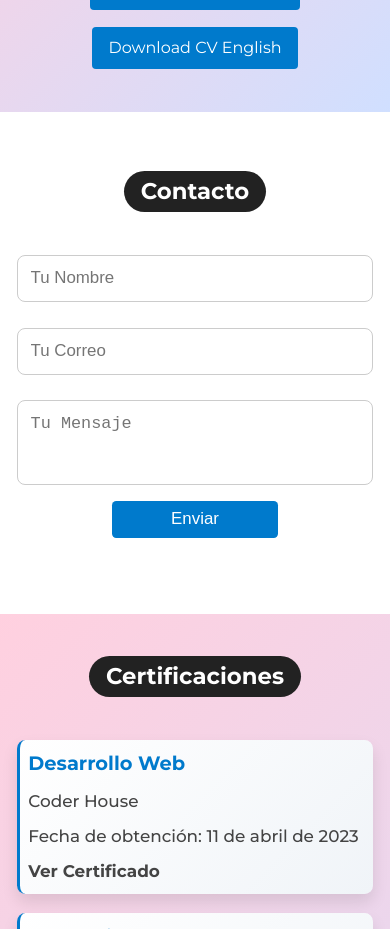
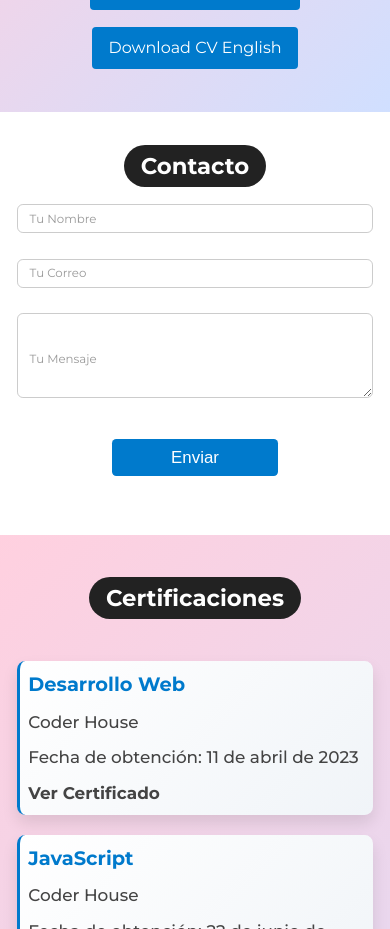
Before and after one commit to santic4/portafolioSantiago, a React (Create React App) app: page / in a window 390 px wide. Shown: the part 5485-6414 px from the top of the page. Built offline with nearby package versions, Linux system fonts and the light colour scheme.

Commit message:
responsive form

```diff
--- a/src/components/Contact.css
+++ b/src/components/Contact.css
@@ -17,31 +17,59 @@
 
 #contact form {
   max-width: 50vw;
-  color: white;
+  color: #444;
   margin: 0 auto;
 }
 
-#contact input, #contact textarea {
+.form-group {
+  position: relative;
+  margin-bottom: 3vh;
+}
+
+.form-group input,
+.form-group textarea {
   width: 100%;
-  padding: 1.5vh;
+  padding: 1vh;
   font-size: 2vh;
   height: auto;
   color: #444;
-  border-radius: 8px;
+  border-radius: 0.7vh;
   border: 1px solid #ccc;
-  width: 100%;
-  resize: none;
-  overflow: hidden;
   box-sizing: border-box;
   transition: border-color 0.3s ease-in-out;
+  background: none;
 }
 
-#contact .textarea-message{
+.form-group label {
+  position: absolute;
+  top: 50%;
+  left: 1.5vh;
+  transform: translateY(-50%);
+  font-size: 1.4vh;
+  color: #999;
+  pointer-events: none;
+  transition: all 0.3s ease;
+}
+
+.form-group input:focus + label,
+.form-group input:not(:placeholder-shown) + label,
+.form-group textarea:focus + label,
+.form-group textarea:not(:placeholder-shown) + label {
+  top: -0.7vh;
+  left: 1.5vh;
+  font-size: 1.4vh;
+  color: var(--primary-color);
+  background-color: white; /* Ajusta según tu fondo */
+  padding: 0 0.5vh;
+}
+
+#contact .textarea-message {
   min-height: 10vh;
   max-height: auto;
 }
 
-#contact input:focus, #contact textarea:focus {
+#contact input:focus,
+#contact textarea:focus {
   border-color: var(--primary-color);
 }
 
@@ -62,9 +90,8 @@
 }
 
 @media (max-width: 600px) {
-
   #contact {
-    margin: 5vh 0 7vh;
+    margin: 2vh 0;
     padding: 2vh 2vh;
   }
 
@@ -83,4 +110,13 @@
     color: white;
     margin: 0 auto;
   }
+
+  #contact input,
+  #contact textarea {
+    width: 100%;
+    padding: 0.8vh;
+    font-size: 1.5vh;
+    color: #444;
+    border: 1px solid #ccc;
+  }
 }
--- a/src/components/Contact.jsx
+++ b/src/components/Contact.jsx
@@ -39,40 +39,40 @@ function Contact() {
             <h2>Contacto</h2>
             <form onSubmit={handleSubmit}>
                 <div className="form-group">
-                    <label htmlFor="name">Tu Nombre</label>
                     <input
                         type="text"
                         id="name"
                         name="name"
-                        placeholder="Tu Nombre"
+                        placeholder=" "
                         value={formData.name}
                         onChange={handleChange}
                         required
                     />
+                    <label htmlFor="name">Tu Nombre</label>
                 </div>
                 <div className="form-group">
-                    <label htmlFor="email">Tu Correo</label>
                     <input
                         type="email"
                         id="email"
                         name="email"
-                        placeholder="Tu Correo"
+                        placeholder=" "
                         value={formData.email}
                         onChange={handleChange}
                         required
                     />
+                    <label htmlFor="email">Tu Correo</label>
                 </div>
                 <div className="form-group">
-                    <label htmlFor="message">Tu Mensaje</label>
                     <textarea
                         id="message"
                         name="message"
-                        placeholder="Tu Mensaje"
+                        placeholder=" "
                         value={formData.message}
                         onChange={handleChange}
                         className='textarea-message'
                         required
                     ></textarea>
+                    <label htmlFor="message">Tu Mensaje</label>
                 </div>
                 <button className='btn-send' type="submit">Enviar</button>
             </form>
```
